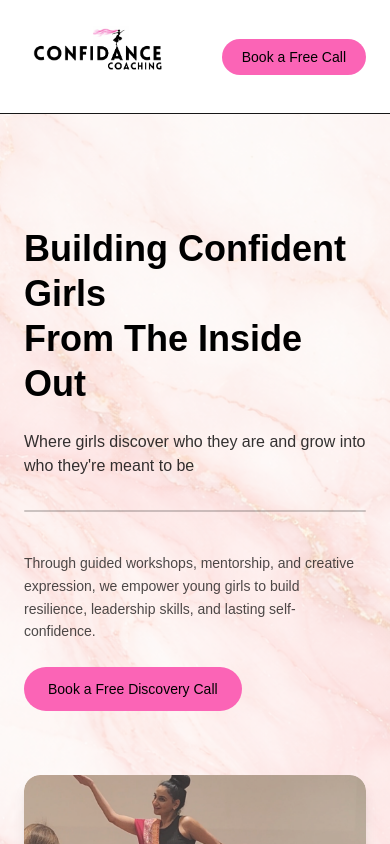
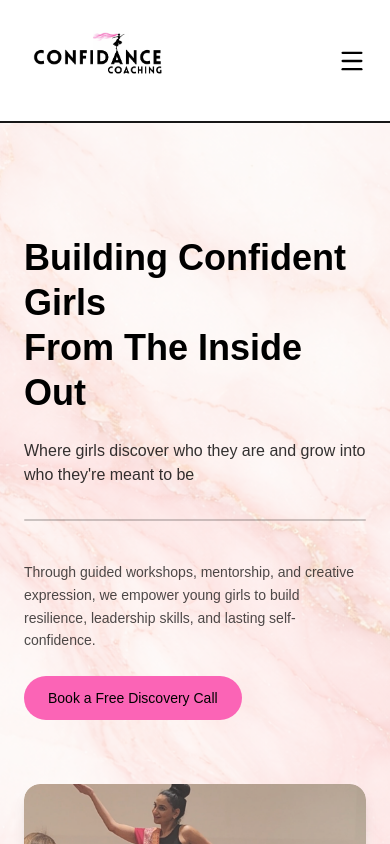
Before and after one commit to wanderappsocial/confidance-coaching, a Next.js app: page / in a window 390 px wide. Shown: the top 844 px of the page. Built offline with nearby package versions, Linux system fonts and the light colour scheme.

Commit message:
Added responsive navbar and mobile menu

```diff
--- a/components/layout/Navbar.tsx
+++ b/components/layout/Navbar.tsx
@@ -1,12 +1,17 @@
 "use client";
 
+import { useState } from "react";
 import Link from "next/link";
 import Image from "next/image";
+import { Menu, X } from "lucide-react";
 
 export default function Navbar() {
+  const [isOpen, setIsOpen] = useState(false);
+  const [servicesOpen, setServicesOpen] = useState(false);
+
   return (
     <header className="w-full border-b sticky top-0 z-50 bg-white">
-      <nav className="max-w-7xl mx-auto flex items-center justify-between px-6 py-2">
+      <nav className="max-w-7xl mx-auto flex items-center justify-between px-6 py-3">
 
         {/* Logo */}
         <div className="flex items-center">
@@ -19,31 +24,23 @@ export default function Navbar() {
           />
         </div>
 
-        {/* Navigation Links */}
+        {/* Desktop Navigation */}
         <ul className="hidden md:flex items-center gap-6 text-sm text-black">
 
           <li>
-            <Link className="hover:opacity-70" href="/">
-              Home
-            </Link>
+            <Link className="hover:opacity-70" href="/">Home</Link>
           </li>
 
           <li>
-            <Link className="hover:opacity-70" href="/about">
-              About
-            </Link>
+            <Link className="hover:opacity-70" href="/about">About</Link>
           </li>
 
           <li>
-            <Link className="hover:opacity-70" href="/areas">
-              Areas
-            </Link>
+            <Link className="hover:opacity-70" href="/areas">Areas</Link>
           </li>
 
-          {/* Dropdown */}
+          {/* Desktop Dropdown */}
           <li className="relative group">
-
-            {/* Clickable Parent */}
             <Link
               href="/services"
               className="hover:opacity-70 inline-flex items-center gap-1"
@@ -52,8 +49,7 @@ export default function Navbar() {
               <span className="text-xs">▾</span>
             </Link>
 
-            {/* Dropdown Menu */}
-            <div className="absolute left-0 mt-3 w-52 bg-white shadow-xl rounded-xl opacity-0 invisible group-hover:opacity-100 group-hover:visible transition-all duration-200">
+            <div className="absolute left-0 mt-3 w-52 bg-white shadow-xl rounded-xl opacity-0 invisible translate-y-2 group-hover:opacity-100 group-hover:visible group-hover:translate-y-0 transition-all duration-200">
 
               <Link
                 href="/services/life-coaching"
@@ -92,12 +88,84 @@ export default function Navbar() {
 
         </ul>
 
-        {/* CTA */}
-        <button className="bg-pink-400 text-black px-5 py-2 rounded-full text-sm">
-          Book a Free Call
+        {/* Desktop CTA */}
+        <div className="hidden md:block">
+          <button className="bg-pink-400 text-black px-5 py-2 rounded-full text-sm">
+            Book a Free Call
+          </button>
+        </div>
+
+        {/* Mobile Hamburger */}
+        <button
+          className="md:hidden text-black"
+          onClick={() => setIsOpen(!isOpen)}
+        >
+          {isOpen ? <X size={28} /> : <Menu size={28} />}
         </button>
 
       </nav>
+
+      {/* Mobile Menu */}
+      <div
+        className={`md:hidden bg-white border-t shadow-lg transition-all duration-300 overflow-hidden ${
+          isOpen ? "max-h-screen py-6" : "max-h-0"
+        }`}
+      >
+        <div className="px-6 space-y-4 text-black">
+
+          <Link href="/" onClick={() => setIsOpen(false)}>Home</Link>
+          <Link href="/about" onClick={() => setIsOpen(false)}>About</Link>
+          <Link href="/areas" onClick={() => setIsOpen(false)}>Areas</Link>
+
+          {/* Mobile Services Dropdown */}
+          <div>
+            <button
+              onClick={() => setServicesOpen(!servicesOpen)}
+              className="flex justify-between w-full"
+            >
+              Our Services
+              <span>{servicesOpen ? "−" : "+"}</span>
+            </button>
+
+            {servicesOpen && (
+              <div className="pl-4 mt-3 space-y-3">
+                <Link
+                  href="/services/life-coaching"
+                  onClick={() => setIsOpen(false)}
+                  className="block"
+                >
+                  Life Coaching
+                </Link>
+
+                <Link
+                  href="/services/other-services"
+                  onClick={() => setIsOpen(false)}
+                  className="block"
+                >
+                  Other Services
+                </Link>
+              </div>
+            )}
+          </div>
+
+          <Link href="/stories" onClick={() => setIsOpen(false)}>
+            Success Stories
+          </Link>
+
+          <Link href="/contact" onClick={() => setIsOpen(false)}>
+            Contact Us
+          </Link>
+
+          <Link href="/faq" onClick={() => setIsOpen(false)}>
+            FAQs
+          </Link>
+
+          <button className="w-full bg-pink-400 text-black px-5 py-2 rounded-full text-sm mt-4">
+            Book a Free Call
+          </button>
+
+        </div>
+      </div>
     </header>
   );
 }
--- a/package.json
+++ b/package.json
@@ -9,6 +9,7 @@
     "lint": "eslint"
   },
   "dependencies": {
+    "lucide-react": "^0.574.0",
     "next": "16.1.6",
     "react": "19.2.3",
     "react-dom": "19.2.3",
```
Also changed, not shown: 1 other file (tests, documents, lock files or other folders).
